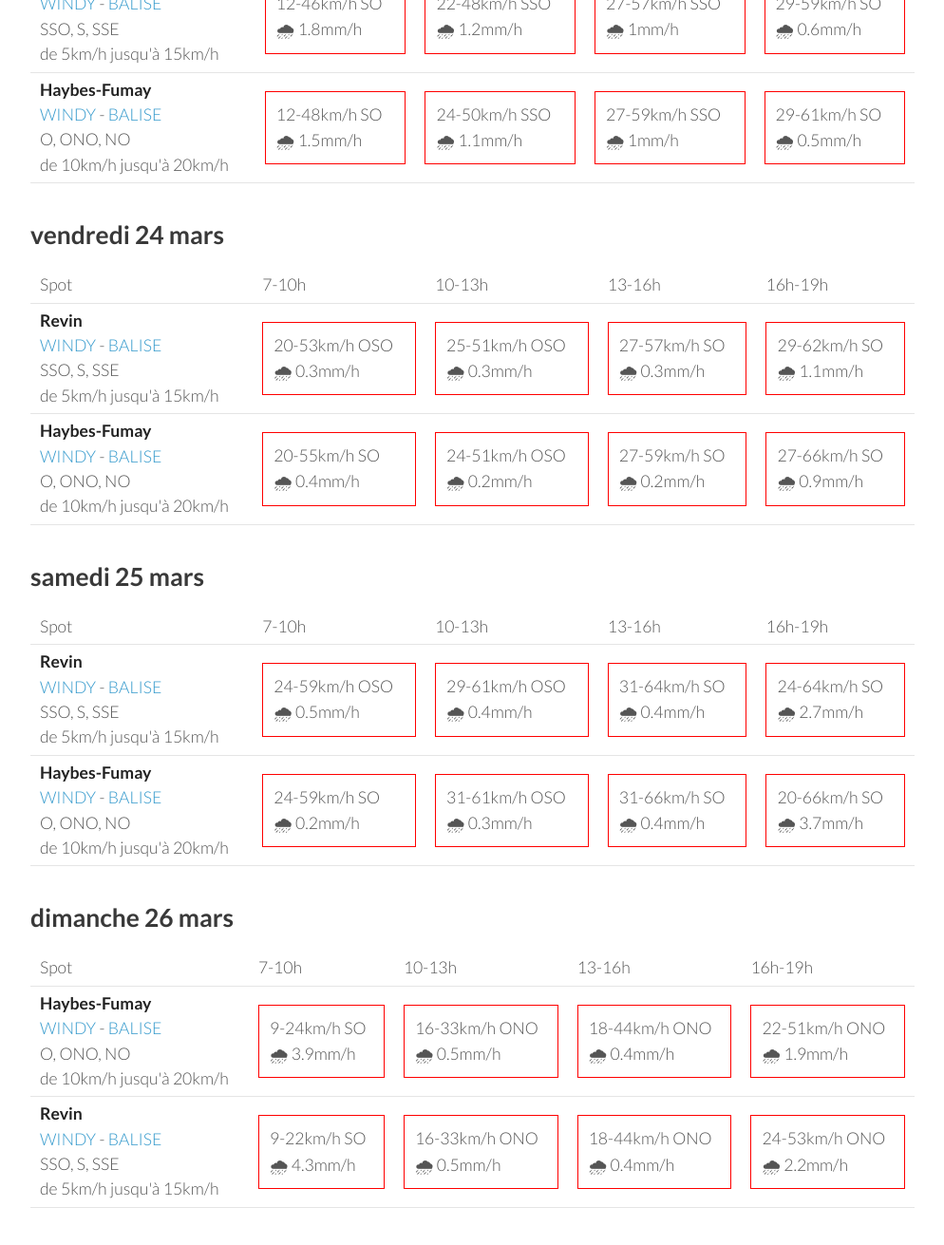
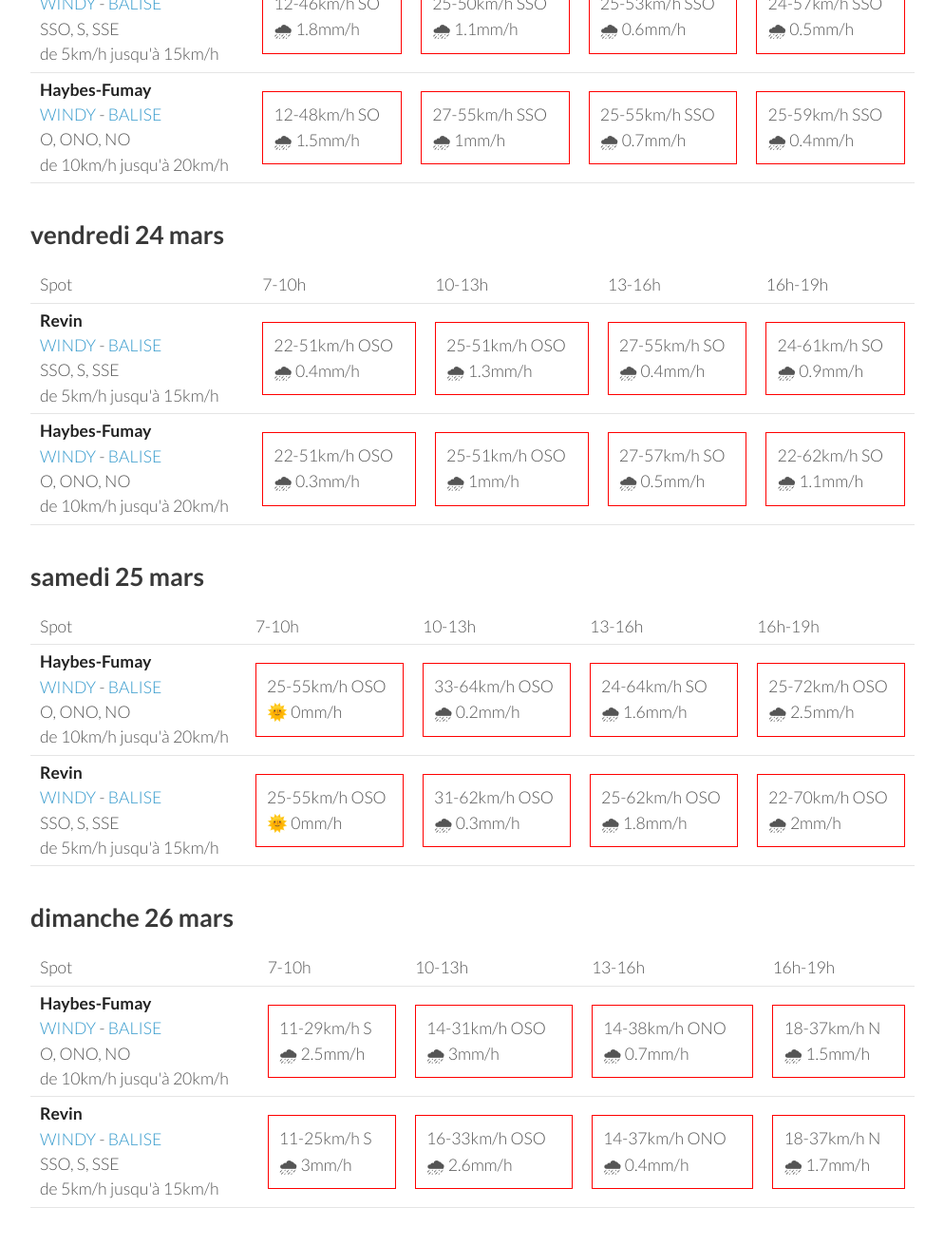
Before and after one commit to parapente-dans-le-nord/parapente-dans-le-nord.github.io, a Jekyll site: the page built from ardennes.markdown, in a window 1280 px wide and 1400 px high, scrolled down 1126 px. Shown: the top 1311 px of the window at 95% size, without its empty margins (26-1020 px from the left). Built offline with Jekyll 4.4.1, drawn with Linux system fonts in a browser that asks for light colours; some of the changed text lies outside the part shown.

Commit message:
update index.markdown

```diff
--- a/ardennes.markdown
+++ b/ardennes.markdown
@@ -7,7 +7,7 @@ title:  "Tous les spots"
 {: .links}
 
 # Prevision Windy, modèle Arome
-page mise à jour le mardi 21 mars 19:10
+page mise à jour le mardi 21 mars 22:10
 
 ## mardi 21 mars
 
@@ -95,9 +95,9 @@ page mise à jour le mardi 21 mars 19:10
         <td><strong>Revin</strong><br><a href="https://windy.com/49.948/4.625?49.543,4.625,8">WINDY</a> - <span class=""><a href="http://www.balisemeteo.com/balise.php?idBalise=5019">BALISE</a> </span><br> <span class="vent-favorable">SSO, S, SSE</span><br><span class="force-vent">de 5km/h jusqu'à 15km/h</span> </td>
 
             <td><div class="not-flyable"><p>12-46km/h SO</p><p>🌧 1.8mm/h</p></div></td>
-            <td><div class="not-flyable"><p>22-48km/h SSO</p><p>🌧 1.2mm/h</p></div></td>
-            <td><div class="not-flyable"><p>27-57km/h SSO</p><p>🌧 1mm/h</p></div></td>
-            <td><div class="not-flyable"><p>29-59km/h SO</p><p>🌧 0.6mm/h</p></div></td>
+            <td><div class="not-flyable"><p>25-50km/h SSO</p><p>🌧 1.1mm/h</p></div></td>
+            <td><div class="not-flyable"><p>25-53km/h SSO</p><p>🌧 0.6mm/h</p></div></td>
+            <td><div class="not-flyable"><p>24-57km/h SSO</p><p>🌧 0.5mm/h</p></div></td>
 
 
     </tr>
@@ -105,9 +105,9 @@ page mise à jour le mardi 21 mars 19:10
         <td><strong>Haybes-Fumay</strong><br><a href="https://windy.com/49.998/4.715?49.913,4.738,10">WINDY</a> - <span class=""><a href="http://www.balisemeteo.com/balise.php?idBalise=104">BALISE</a> </span><br> <span class="vent-favorable">O, ONO, NO</span><br><span class="force-vent">de 10km/h jusqu'à 20km/h</span> </td>
 
             <td><div class="not-flyable"><p>12-48km/h SO</p><p>🌧 1.5mm/h</p></div></td>
-            <td><div class="not-flyable"><p>24-50km/h SSO</p><p>🌧 1.1mm/h</p></div></td>
-            <td><div class="not-flyable"><p>27-59km/h SSO</p><p>🌧 1mm/h</p></div></td>
-            <td><div class="not-flyable"><p>29-61km/h SO</p><p>🌧 0.5mm/h</p></div></td>
+            <td><div class="not-flyable"><p>27-55km/h SSO</p><p>🌧 1mm/h</p></div></td>
+            <td><div class="not-flyable"><p>25-55km/h SSO</p><p>🌧 0.7mm/h</p></div></td>
+            <td><div class="not-flyable"><p>25-59km/h SSO</p><p>🌧 0.4mm/h</p></div></td>
 
 
     </tr>
@@ -130,20 +130,20 @@ page mise à jour le mardi 21 mars 19:10
 <tr>
         <td><strong>Revin</strong><br><a href="https://windy.com/49.948/4.625?49.543,4.625,8">WINDY</a> - <span class=""><a href="http://www.balisemeteo.com/balise.php?idBalise=5019">BALISE</a> </span><br> <span class="vent-favorable">SSO, S, SSE</span><br><span class="force-vent">de 5km/h jusqu'à 15km/h</span> </td>
 
-            <td><div class="not-flyable"><p>20-53km/h OSO</p><p>🌧 0.3mm/h</p></div></td>
-            <td><div class="not-flyable"><p>25-51km/h OSO</p><p>🌧 0.3mm/h</p></div></td>
-            <td><div class="not-flyable"><p>27-57km/h SO</p><p>🌧 0.3mm/h</p></div></td>
-            <td><div class="not-flyable"><p>29-62km/h SO</p><p>🌧 1.1mm/h</p></div></td>
+            <td><div class="not-flyable"><p>22-51km/h OSO</p><p>🌧 0.4mm/h</p></div></td>
+            <td><div class="not-flyable"><p>25-51km/h OSO</p><p>🌧 1.3mm/h</p></div></td>
+            <td><div class="not-flyable"><p>27-55km/h SO</p><p>🌧 0.4mm/h</p></div></td>
+            <td><div class="not-flyable"><p>24-61km/h SO</p><p>🌧 0.9mm/h</p></div></td>
 
 
     </tr>
 <tr>
         <td><strong>Haybes-Fumay</strong><br><a href="https://windy.com/49.998/4.715?49.913,4.738,10">WINDY</a> - <span class=""><a href="http://www.balisemeteo.com/balise.php?idBalise=104">BALISE</a> </span><br> <span class="vent-favorable">O, ONO, NO</span><br><span class="force-vent">de 10km/h jusqu'à 20km/h</span> </td>
 
-            <td><div class="not-flyable"><p>20-55km/h SO</p><p>🌧 0.4mm/h</p></div></td>
-            <td><div class="not-flyable"><p>24-51km/h OSO</p><p>🌧 0.2mm/h</p></div></td>
-            <td><div class="not-flyable"><p>27-59km/h SO</p><p>🌧 0.2mm/h</p></div></td>
-            <td><div class="not-flyable"><p>27-66km/h SO</p><p>🌧 0.9mm/h</p></div></td>
+            <td><div class="not-flyable"><p>22-51km/h OSO</p><p>🌧 0.3mm/h</p></div></td>
+            <td><div class="not-flyable"><p>25-51km/h OSO</p><p>🌧 1mm/h</p></div></td>
+            <td><div class="not-flyable"><p>27-57km/h SO</p><p>🌧 0.5mm/h</p></div></td>
+            <td><div class="not-flyable"><p>22-62km/h SO</p><p>🌧 1.1mm/h</p></div></td>
 
 
     </tr>
@@ -164,22 +164,22 @@ page mise à jour le mardi 21 mars 19:10
       <td>16h-19h</td>
     </tr>
 <tr>
-        <td><strong>Revin</strong><br><a href="https://windy.com/49.948/4.625?49.543,4.625,8">WINDY</a> - <span class=""><a href="http://www.balisemeteo.com/balise.php?idBalise=5019">BALISE</a> </span><br> <span class="vent-favorable">SSO, S, SSE</span><br><span class="force-vent">de 5km/h jusqu'à 15km/h</span> </td>
+        <td><strong>Haybes-Fumay</strong><br><a href="https://windy.com/49.998/4.715?49.913,4.738,10">WINDY</a> - <span class=""><a href="http://www.balisemeteo.com/balise.php?idBalise=104">BALISE</a> </span><br> <span class="vent-favorable">O, ONO, NO</span><br><span class="force-vent">de 10km/h jusqu'à 20km/h</span> </td>
 
-            <td><div class="not-flyable"><p>24-59km/h OSO</p><p>🌧 0.5mm/h</p></div></td>
-            <td><div class="not-flyable"><p>29-61km/h OSO</p><p>🌧 0.4mm/h</p></div></td>
-            <td><div class="not-flyable"><p>31-64km/h SO</p><p>🌧 0.4mm/h</p></div></td>
-            <td><div class="not-flyable"><p>24-64km/h SO</p><p>🌧 2.7mm/h</p></div></td>
+            <td><div class="not-flyable"><p>25-55km/h OSO</p><p>🌞 0mm/h</p></div></td>
+            <td><div class="not-flyable"><p>33-64km/h OSO</p><p>🌧 0.2mm/h</p></div></td>
+            <td><div class="not-flyable"><p>24-64km/h SO</p><p>🌧 1.6mm/h</p></div></td>
+            <td><div class="not-flyable"><p>25-72km/h OSO</p><p>🌧 2.5mm/h</p></div></td>
 
 
     </tr>
 <tr>
-        <td><strong>Haybes-Fumay</strong><br><a href="https://windy.com/49.998/4.715?49.913,4.738,10">WINDY</a> - <span class=""><a href="http://www.balisemeteo.com/balise.php?idBalise=104">BALISE</a> </span><br> <span class="vent-favorable">O, ONO, NO</span><br><span class="force-vent">de 10km/h jusqu'à 20km/h</span> </td>
+        <td><strong>Revin</strong><br><a href="https://windy.com/49.948/4.625?49.543,4.625,8">WINDY</a> - <span class=""><a href="http://www.balisemeteo.com/balise.php?idBalise=5019">BALISE</a> </span><br> <span class="vent-favorable">SSO, S, SSE</span><br><span class="force-vent">de 5km/h jusqu'à 15km/h</span> </td>
 
-            <td><div class="not-flyable"><p>24-59km/h SO</p><p>🌧 0.2mm/h</p></div></td>
-            <td><div class="not-flyable"><p>31-61km/h OSO</p><p>🌧 0.3mm/h</p></div></td>
-            <td><div class="not-flyable"><p>31-66km/h SO</p><p>🌧 0.4mm/h</p></div></td>
-            <td><div class="not-flyable"><p>20-66km/h SO</p><p>🌧 3.7mm/h</p></div></td>
+            <td><div class="not-flyable"><p>25-55km/h OSO</p><p>🌞 0mm/h</p></div></td>
+            <td><div class="not-flyable"><p>31-62km/h OSO</p><p>🌧 0.3mm/h</p></div></td>
+            <td><div class="not-flyable"><p>25-62km/h OSO</p><p>🌧 1.8mm/h</p></div></td>
+            <td><div class="not-flyable"><p>22-70km/h OSO</p><p>🌧 2mm/h</p></div></td>
 
 
     </tr>
@@ -202,20 +202,20 @@ page mise à jour le mardi 21 mars 19:10
 <tr>
         <td><strong>Haybes-Fumay</strong><br><a href="https://windy.com/49.998/4.715?49.913,4.738,10">WINDY</a> - <span class=""><a href="http://www.balisemeteo.com/balise.php?idBalise=104">BALISE</a> </span><br> <span class="vent-favorable">O, ONO, NO</span><br><span class="force-vent">de 10km/h jusqu'à 20km/h</span> </td>
 
-            <td><div class="not-flyable"><p>9-24km/h SO</p><p>🌧 3.9mm/h</p></div></td>
-            <td><div class="not-flyable"><p>16-33km/h ONO</p><p>🌧 0.5mm/h</p></div></td>
-            <td><div class="not-flyable"><p>18-44km/h ONO</p><p>🌧 0.4mm/h</p></div></td>
-            <td><div class="not-flyable"><p>22-51km/h ONO</p><p>🌧 1.9mm/h</p></div></td>
+            <td><div class="not-flyable"><p>11-29km/h S</p><p>🌧 2.5mm/h</p></div></td>
+            <td><div class="not-flyable"><p>14-31km/h OSO</p><p>🌧 3mm/h</p></div></td>
+            <td><div class="not-flyable"><p>14-38km/h ONO</p><p>🌧 0.7mm/h</p></div></td>
+            <td><div class="not-flyable"><p>18-37km/h N</p><p>🌧 1.5mm/h</p></div></td>
 
 
     </tr>
 <tr>
         <td><strong>Revin</strong><br><a href="https://windy.com/49.948/4.625?49.543,4.625,8">WINDY</a> - <span class=""><a href="http://www.balisemeteo.com/balise.php?idBalise=5019">BALISE</a> </span><br> <span class="vent-favorable">SSO, S, SSE</span><br><span class="force-vent">de 5km/h jusqu'à 15km/h</span> </td>
 
-            <td><div class="not-flyable"><p>9-22km/h SO</p><p>🌧 4.3mm/h</p></div></td>
-            <td><div class="not-flyable"><p>16-33km/h ONO</p><p>🌧 0.5mm/h</p></div></td>
-            <td><div class="not-flyable"><p>18-44km/h ONO</p><p>🌧 0.4mm/h</p></div></td>
-            <td><div class="not-flyable"><p>24-53km/h ONO</p><p>🌧 2.2mm/h</p></div></td>
+            <td><div class="not-flyable"><p>11-25km/h S</p><p>🌧 3mm/h</p></div></td>
+            <td><div class="not-flyable"><p>16-33km/h OSO</p><p>🌧 2.6mm/h</p></div></td>
+            <td><div class="not-flyable"><p>14-37km/h ONO</p><p>🌧 0.4mm/h</p></div></td>
+            <td><div class="not-flyable"><p>18-37km/h N</p><p>🌧 1.7mm/h</p></div></td>
 
 
     </tr>
```
